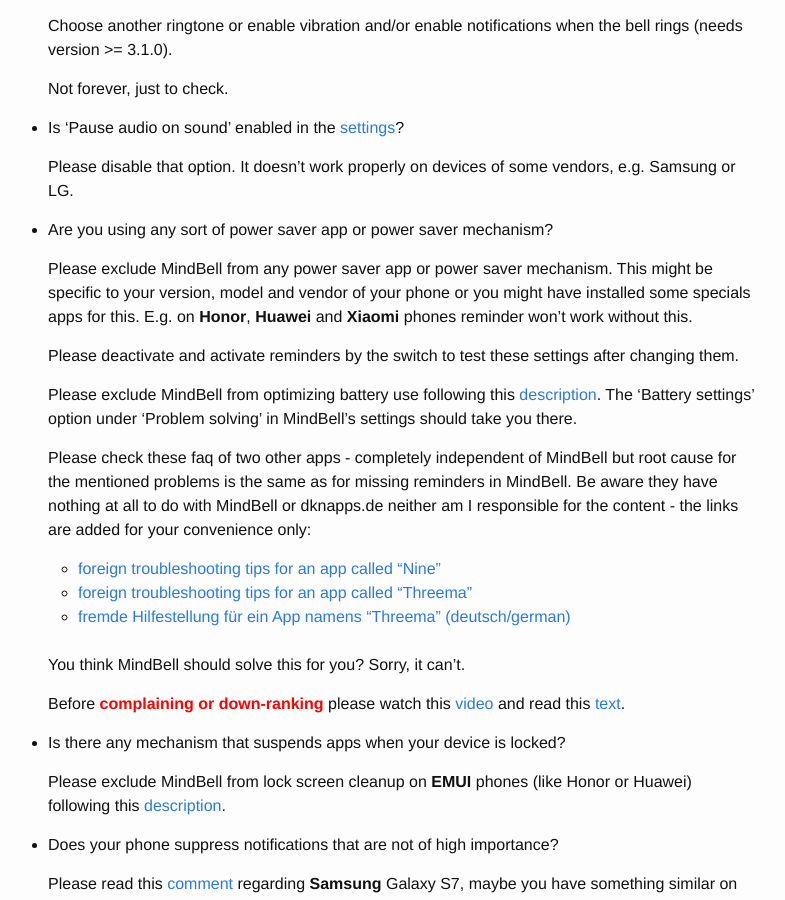
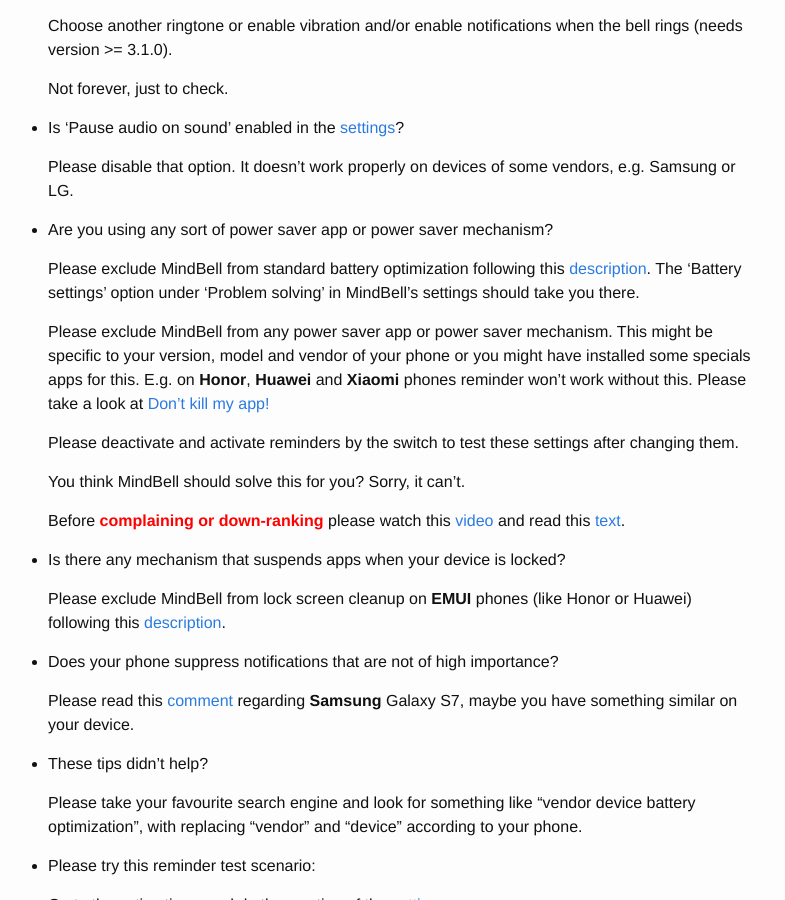
Before and after one commit to udamken/udamken.github.io, a Jekyll site: the page built from _posts/2019-11-06-mindbell-does-not-ring-or-remind.markdown, in a window 1280 px wide and 900 px high, scrolled down 1209 px. Shown: the whole window, without its empty margins (252-1037 px from the left). Built offline with Jekyll 4.4.1, drawn with Linux system fonts in a browser that asks for light colours; some of the changed text lies outside the part shown.

Commit message:
Reference to dontkillmyapp.com added

```diff
--- a/_posts/2019-08-03-mindbell-does-not-ring-or-remind.markdown
+++ b/_posts/2019-11-06-mindbell-does-not-ring-or-remind.markdown
@@ -57,20 +57,14 @@
 
 * Are you using any sort of power saver app or power saver mechanism?
 
-  Please exclude MindBell from any power saver app or power saver mechanism. This might be specific to your version, model and vendor of your phone or you might have installed some specials apps for this. E.g. on **Honor**, **Huawei** and **Xiaomi** phones reminder won't work without this.
+  Please exclude MindBell from standard battery optimization following this [description](/mindbell-battery).
+  The 'Battery settings' option under 'Problem solving' in MindBell's settings should take you there.
+
+  Please exclude MindBell from any power saver app or power saver mechanism. This might be specific to your version, model and vendor of your phone or you might have installed some specials apps for this. E.g. on **Honor**, **Huawei** and **Xiaomi** phones reminder won't work without this. Please take a look at <a href="https://dontkillmyapp.com/?app=MindBell&3" target="_blank">Don't kill my app!</a>
 
   Please deactivate and activate reminders by the switch to test these settings after changing them.
 
-  Please exclude MindBell from optimizing battery use following this [description](/mindbell-battery).
-  The 'Battery settings' option under 'Problem solving' in MindBell's settings should take you there.
-
-  Please check these faq of two other apps - completely independent of MindBell but root cause for the mentioned problems is the same as for missing reminders in MindBell. Be aware they have nothing at all to do with MindBell or dknapps.de neither am I responsible for the content - the links are added for your convenience only:
-
-  * <a href="http://nine-faq.9folders.com/categories/2758-troubleshooting" target="_blank">foreign troubleshooting tips for an app called "Nine"</a>
-  * <a href="https://threema.ch/en/faq/push_andr" target="_blank">foreign troubleshooting tips for an app called "Threema"</a>
-  * <a href="https://threema.ch/de/faq/push_andr" target="_blank">fremde Hilfestellung für ein App namens "Threema" (deutsch/german)</a>
-
-  <br/>You think MindBell should solve this for you? Sorry, it can't.
+  You think MindBell should solve this for you? Sorry, it can't.
 
   Before <span style="color:red">**complaining or down-ranking**</span> please watch this <a href="https://youtu.be/nlmS8_Gz5QA" target="_blank">video</a> and read this <a href="https://www.reddit.com/r/Android/comments/8qjhx7/huawei_oneplus_and_xiaomis_overlyaggressive/" target="_blank">text</a>.
 
```
Also changed, not shown: _posts/2019-11-06-mindbell-battery-optimization.markdown (renamed from _posts/2018-09-22-mindbell-battery-optimization.markdown, +3 -10 lines).
